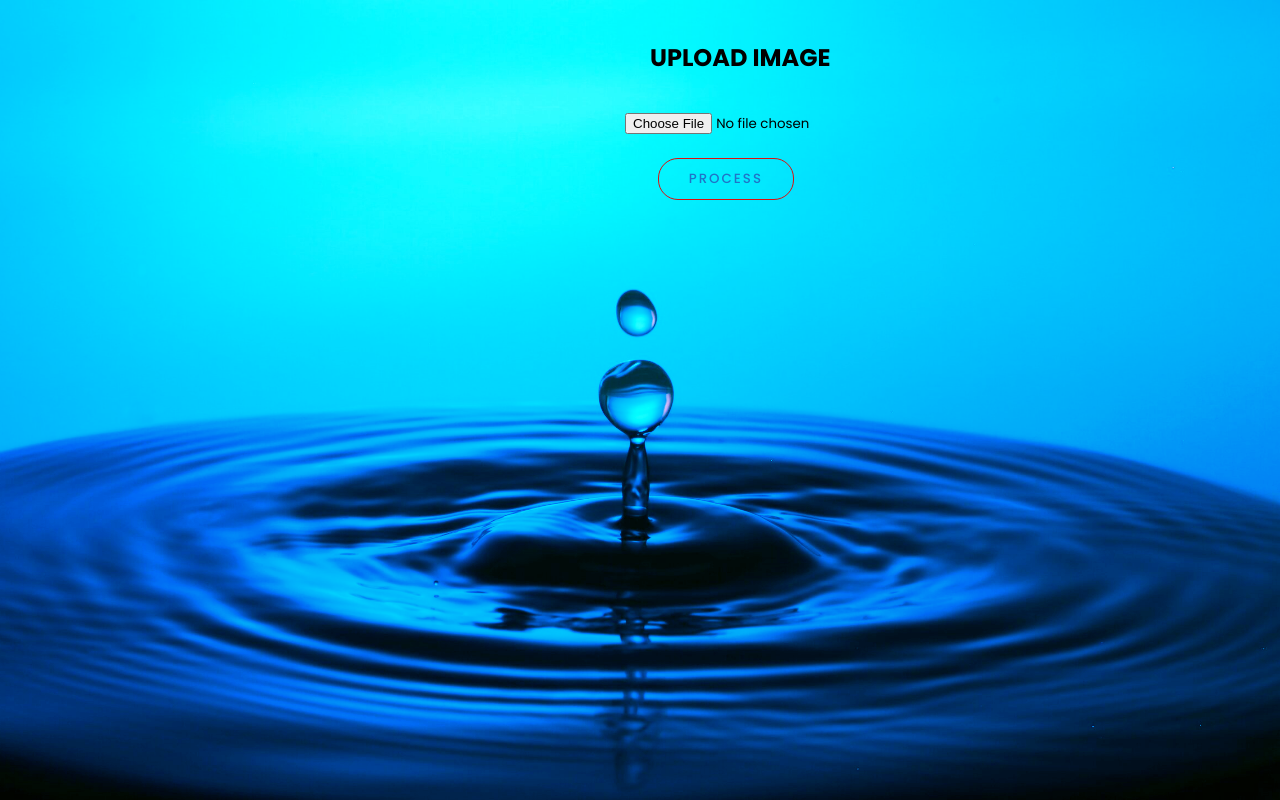
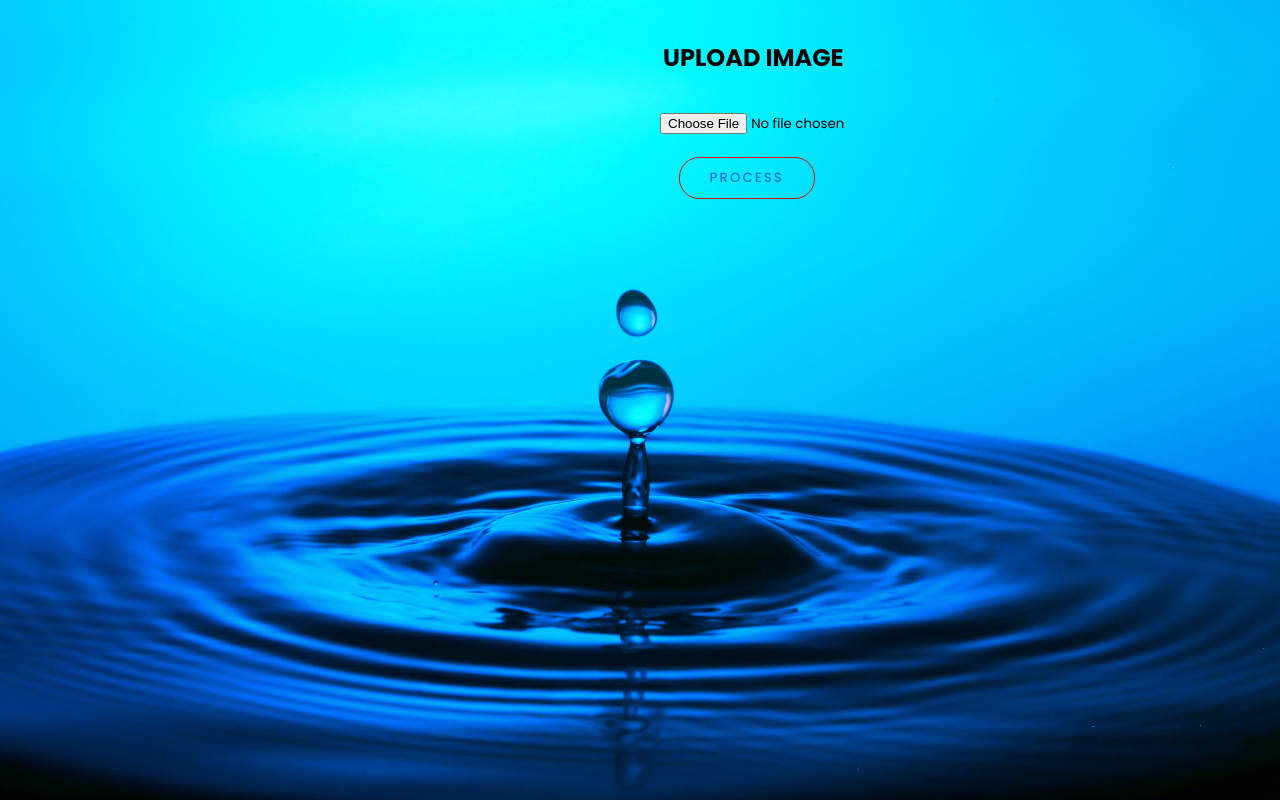
Before and after one commit to STM19/Major_Project, a Flask app: page /explore in a window 1280 px wide. Run offline with Flask 3, Linux system fonts and the light colour scheme.

Commit message:
Update explore.css

```diff
--- a/static/explore.css
+++ b/static/explore.css
@@ -36,7 +36,7 @@ header .logo {
     text-transform: uppercase;
     cursor: pointer;
     /* padding-top: 275px; */
-    padding-left: 550px;
+    padding-left: 563px;
 }
 
 .form-body{
@@ -76,7 +76,7 @@ header .logo {
 .text {
     position: relative;
     z-index: 10;
-    margin-left: 625px;
+    margin-left: 660px;
     margin-top: 110px;
 }
 
@@ -177,7 +177,7 @@ header .logo {
 
 .align-btn{
     padding-top: 2%;
-    padding-left: 5%;
+    padding-left: 3%;
 }
 
 .text button:hover {
```
